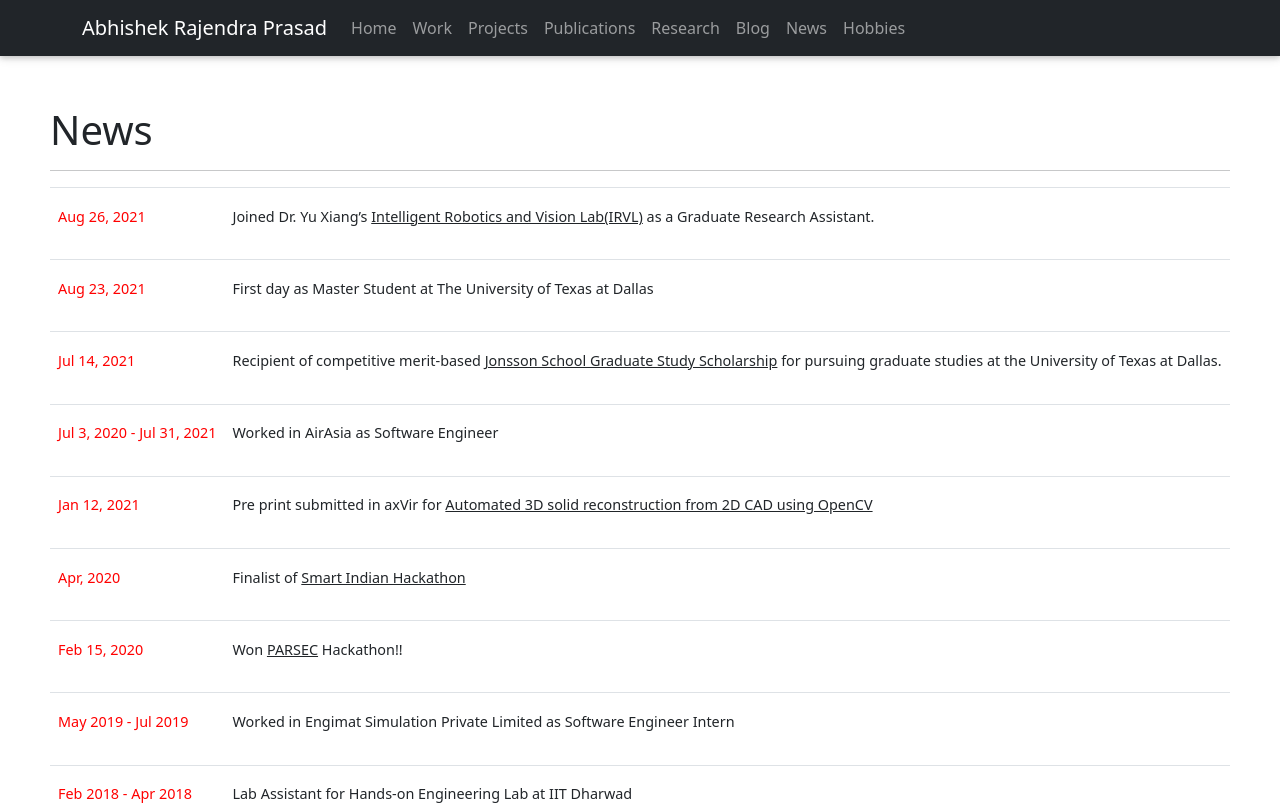
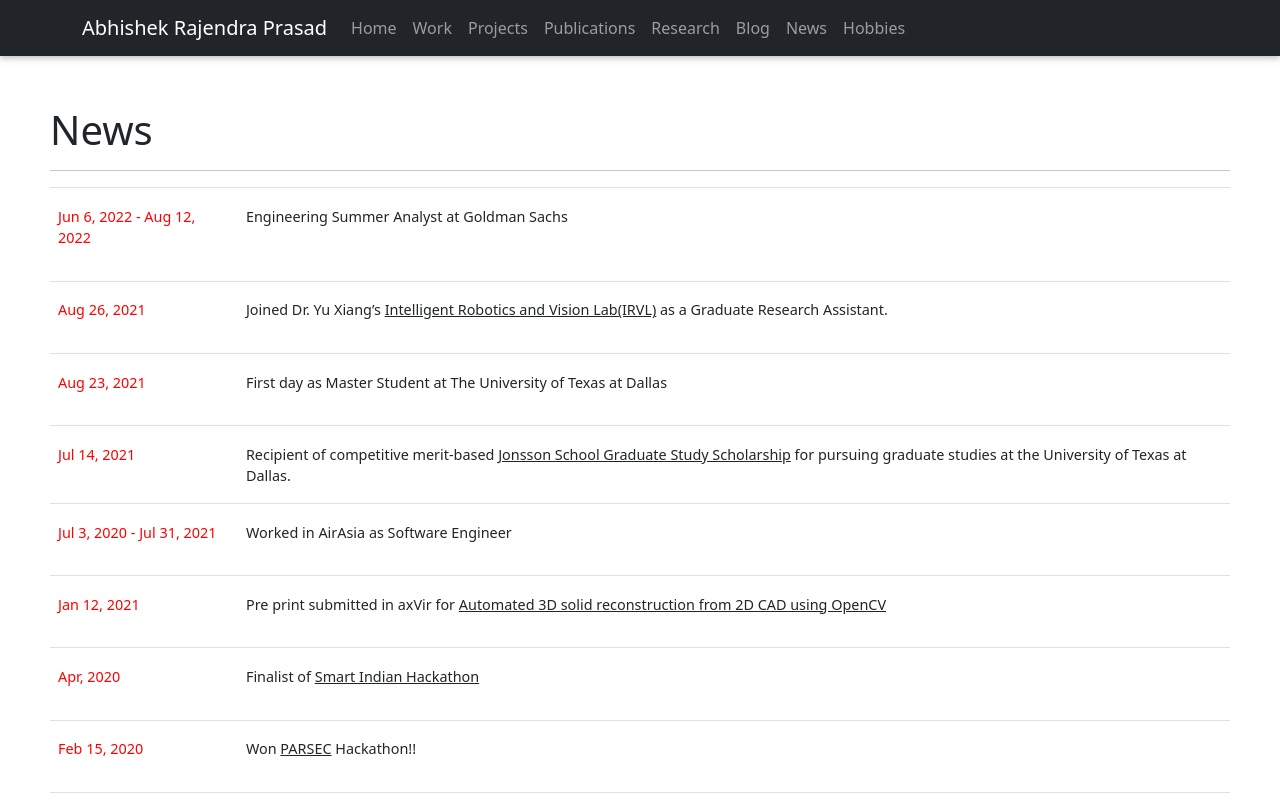
Before and after one commit to Abhishek-Rajendra/portfolio, a Next.js app: page /news in a window 1280 px wide. Shown: the top 805 px of the page. Built offline with nearby package versions, Linux system fonts and the light colour scheme.

Commit message:
updated resume

```diff
--- a/constants/news/index.js
+++ b/constants/news/index.js
@@ -1,6 +1,11 @@
 const tableConfig = {};
 
 const newsData = [
+  {
+    date: '<p style="color:red;">Jun 6, 2022 - Aug 12, 2022</p>',
+    content:
+      'Engineering Summer Analyst at Goldman Sachs',
+  },
   {
     date: '<p style="color:red;">Aug 26, 2021</p>',
     content:
```
Also changed, not shown: pages/home/index.js (+6 -0 lines).
